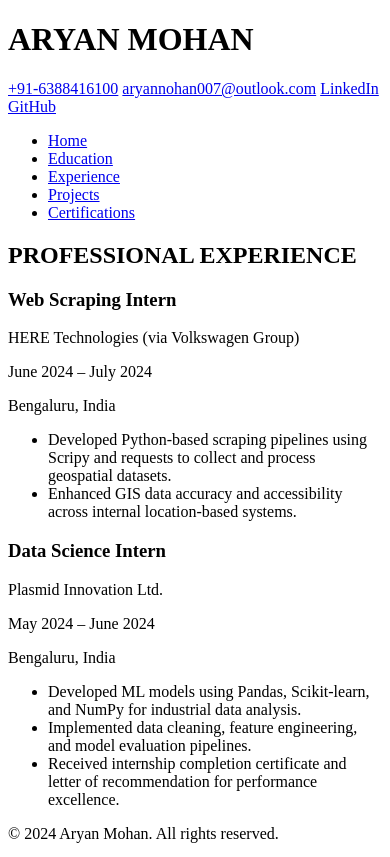
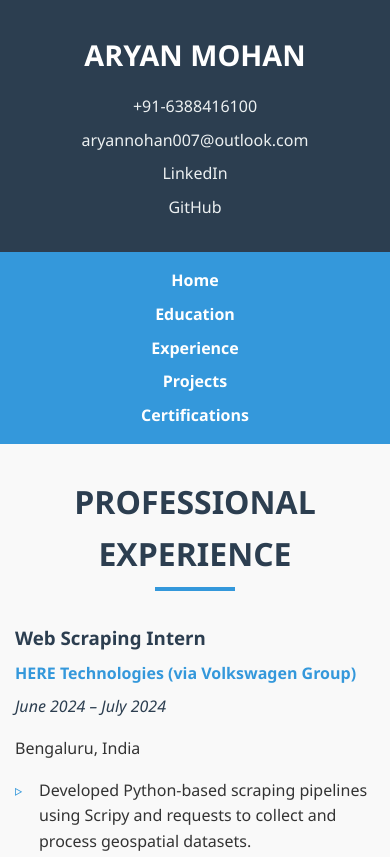
Before and after one commit to aryanmohan7/portfolioaryanmohan7, a plain HTML site: page experience.html in a window 390 px wide. Shown: the top 857 px of the page. Drawn offline with Linux system fonts and the light colour scheme.

Commit message:
Add CSS styling and complete portfolio pages

```diff
--- a/css/style.css
+++ b/css/style.css
@@ -0,0 +1,280 @@
+/* ===== Global Styles ===== */
+:root {
+  --primary: #2c3e50;
+  --secondary: #3498db;
+  --light: #ecf0f1;
+  --dark: #2c3e50;
+  --accent: #e74c3c;
+  --text: #333;
+  --background: #f9f9f9;
+  --white: #ffffff;
+  --shadow: 0 2px 10px rgba(0, 0, 0, 0.1);
+}
+
+* {
+  margin: 0;
+  padding: 0;
+  box-sizing: border-box;
+}
+
+body {
+  font-family: 'Segoe UI', Tahoma, Geneva, Verdana, sans-serif;
+  line-height: 1.6;
+  color: var(--text);
+  background-color: var(--background);
+}
+
+a {
+  text-decoration: none;
+  color: inherit;
+}
+
+ul {
+  list-style: none;
+}
+
+.container {
+  max-width: 1200px;
+  margin: 0 auto;
+  padding: 0 20px;
+}
+
+/* ===== Header Styles ===== */
+header {
+  background-color: var(--primary);
+  color: var(--white);
+  padding: 2rem 0;
+  text-align: center;
+}
+
+header h1 {
+  font-size: 2.5rem;
+  margin-bottom: 0.5rem;
+}
+
+.contact-info {
+  display: flex;
+  justify-content: center;
+  flex-wrap: wrap;
+  gap: 1rem;
+  margin-top: 1rem;
+}
+
+.contact-info a {
+  color: var(--light);
+  transition: color 0.3s ease;
+}
+
+.contact-info a:hover {
+  color: var(--secondary);
+}
+
+/* ===== Navigation Styles ===== */
+nav {
+  background-color: var(--secondary);
+  padding: 1rem 0;
+  position: sticky;
+  top: 0;
+  z-index: 100;
+}
+
+nav ul {
+  display: flex;
+  justify-content: center;
+  gap: 1.5rem;
+}
+
+nav ul li a {
+  color: var(--white);
+  font-weight: 600;
+  padding: 0.5rem 1rem;
+  border-radius: 4px;
+  transition: background-color 0.3s ease;
+}
+
+nav ul li a:hover {
+  background-color: rgba(255, 255, 255, 0.2);
+}
+
+/* ===== Section Common Styles ===== */
+section {
+  padding: 3rem 0;
+}
+
+section h2 {
+  color: var(--primary);
+  margin-bottom: 2rem;
+  text-align: center;
+  font-size: 2rem;
+  position: relative;
+}
+
+section h2::after {
+  content: '';
+  display: block;
+  width: 80px;
+  height: 4px;
+  background-color: var(--secondary);
+  margin: 0.5rem auto 0;
+}
+
+/* ===== Card Styles (Used in multiple sections) ===== */
+.card {
+  background-color: var(--white);
+  padding: 2rem;
+  border-radius: 8px;
+  box-shadow: var(--shadow);
+  margin-bottom: 2rem;
+  transition: transform 0.3s ease, box-shadow 0.3s ease;
+}
+
+.card:hover {
+  transform: translateY(-5px);
+  box-shadow: 0 5px 15px rgba(0, 0, 0, 0.1);
+}
+
+/* ===== Education Section ===== */
+.education-item h3 {
+  color: var(--primary);
+  margin-bottom: 0.5rem;
+}
+
+.education-duration {
+  color: var(--secondary);
+  font-weight: 600;
+  margin-bottom: 1rem;
+  display: inline-block;
+}
+
+/* ===== Experience Section ===== */
+.experience-item h3 {
+  color: var(--primary);
+  margin-bottom: 0.5rem;
+}
+
+.experience-company {
+  color: var(--secondary);
+  font-weight: 600;
+  margin-bottom: 0.5rem;
+  display: block;
+}
+
+.experience-duration {
+  color: var(--dark);
+  font-style: italic;
+  margin-bottom: 1rem;
+  display: block;
+}
+
+.experience-details ul {
+  margin-top: 1rem;
+  padding-left: 1.5rem;
+}
+
+.experience-details li {
+  margin-bottom: 0.5rem;
+  position: relative;
+}
+
+.experience-details li::before {
+  content: '▹';
+  position: absolute;
+  left: -1.5rem;
+  color: var(--secondary);
+}
+
+/* ===== Projects Section ===== */
+.project-item h3 {
+  color: var(--primary);
+  margin-bottom: 0.5rem;
+}
+
+.project-tech {
+  color: var(--secondary);
+  font-style: italic;
+  margin-bottom: 1rem;
+  display: block;
+}
+
+.project-details ul {
+  margin-top: 1rem;
+  padding-left: 1.5rem;
+}
+
+.project-details li {
+  margin-bottom: 0.5rem;
+  position: relative;
+}
+
+.project-details li::before {
+  content: '▹';
+  position: absolute;
+  left: -1.5rem;
+  color: var(--secondary);
+}
+
+/* ===== Certifications Section ===== */
+.certification-item h3 {
+  color: var(--primary);
+  margin-bottom: 0.5rem;
+}
+
+.certification-issuer {
+  color: var(--secondary);
+  font-weight: 600;
+  margin-bottom: 0.5rem;
+  display: block;
+}
+
+.certification-date {
+  color: var(--dark);
+  font-style: italic;
+  margin-bottom: 1rem;
+  display: block;
+}
+
+/* ===== Footer Styles ===== */
+footer {
+  background-color: var(--dark);
+  color: var(--white);
+  text-align: center;
+  padding: 2rem 0;
+  margin-top: 2rem;
+}
+
+/* ===== Responsive Design ===== */
+@media (max-width: 768px) {
+  header h1 {
+    font-size: 2rem;
+  }
+
+  nav ul {
+    flex-direction: column;
+    align-items: center;
+    gap: 0.5rem;
+  }
+
+  .contact-info {
+    flex-direction: column;
+    align-items: center;
+    gap: 0.5rem;
+  }
+
+  .container {
+    padding: 0 15px;
+  }
+
+  section {
+    padding: 2rem 0;
+  }
+}
+
+@media (max-width: 480px) {
+  header h1 {
+    font-size: 1.8rem;
+  }
+
+  .card {
+    padding: 1.5rem;
+  }
+}
--- a/experience.html
+++ b/experience.html
@@ -4,6 +4,7 @@
     <meta charset="UTF-8">
     <meta name="viewport" content="width=device-width, initial-scale=1.0">
     <title>Experience</title>
+    <link rel="stylesheet" href="css/style.css">
 </head>
 <body>
     <header>
```
Also changed, not shown: certifications.html (+1 -6 lines), education.html (+1 -0 lines), index.html (+1 -0 lines), projects.html (+1 -0 lines), images/myphoto.jpeg (renamed from images/WhatsApp Image 2023-12-08 at 10.27.31 PM.jpeg).
